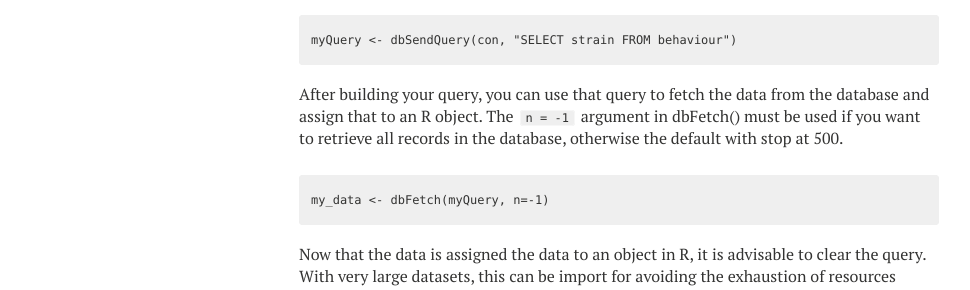
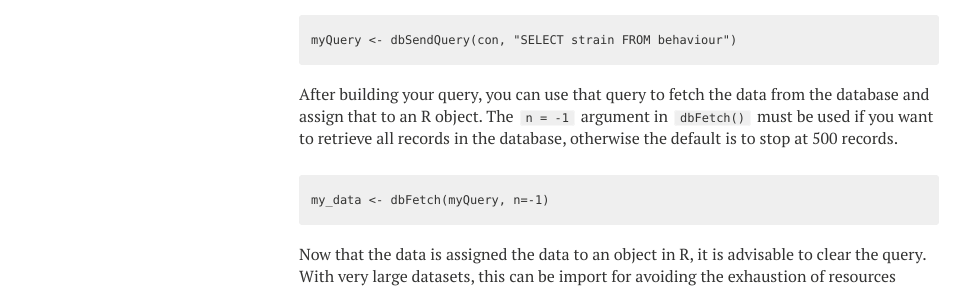
Before and after one commit to ttimbers/ttimbers.github.io, a Jekyll site: the page built from _posts/2015-10-09-querying-sqlite-databases-from-r.markdown, in a window 1280 px wide. Shown: the part 683-973 px from the top of the page, without its empty margins (21-991 px from the left). Built offline with Jekyll 4.4.1, drawn with Linux system fonts in a browser that asks for light colours; nearby versions of some CDN libraries.

Commit message:
Fixed typos

```diff
--- a/_posts/2015-10-09-querying-sqlite-databases-from-r.markdown
+++ b/_posts/2015-10-09-querying-sqlite-databases-from-r.markdown
@@ -42,8 +42,8 @@ myQuery <- dbSendQuery(con, "SELECT strain FROM behaviour")
 ~~~
 
 After building your query, you can use that query to fetch the data from the database and
-assign that to an R object. The `n = -1` argument in dbFetch() must be used if you want to
-retrieve all records in the database, otherwise the default with stop at 500.
+assign that to an R object. The `n = -1` argument in `dbFetch()` must be used if you want
+to retrieve all records in the database, otherwise the default is to stop at 500 records.
 
 ~~~
 my_data <- dbFetch(myQuery, n=-1)
```
